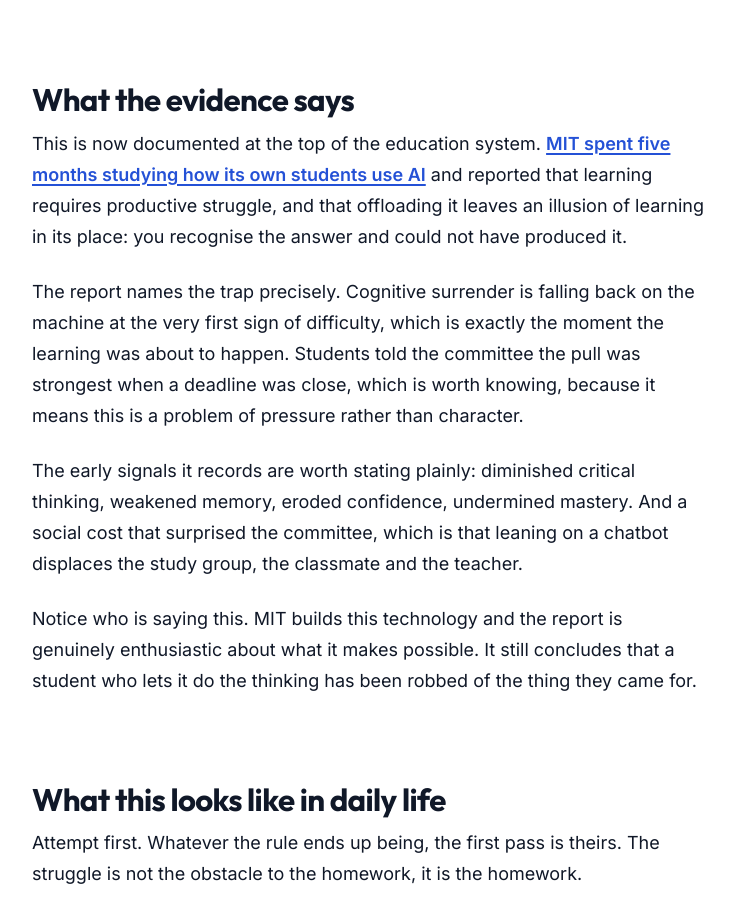
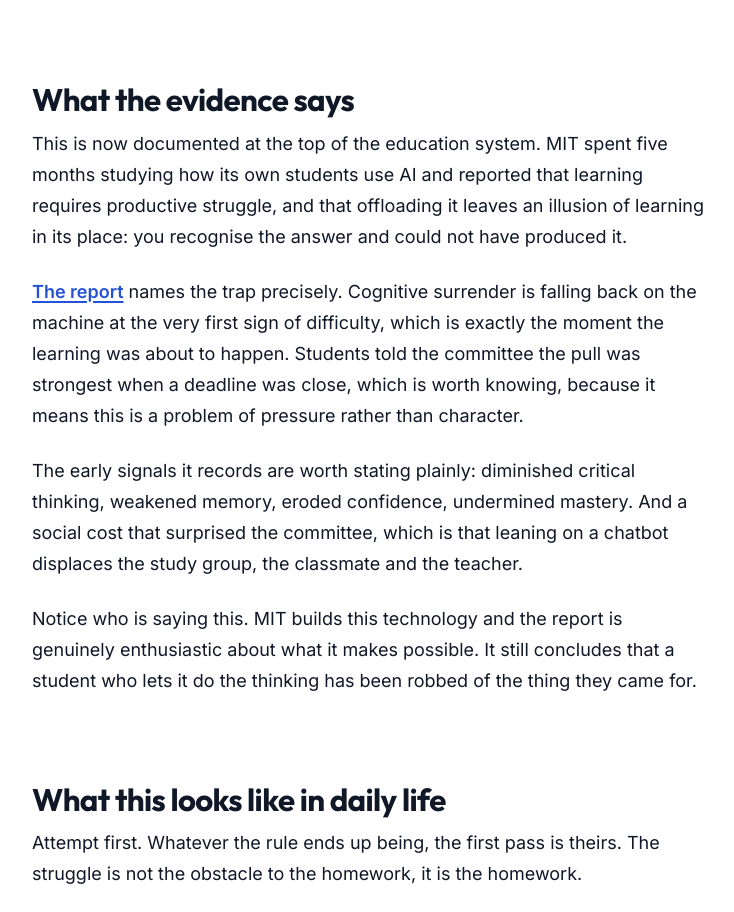
Before and after one commit to pazonada/offlinechildhood, an Astro site: page /decisions/ai-and-schoolwork in a window 1280 px wide. Shown: the part 2349-3261 px from the top of the page, without its empty margins (272-1006 px from the left). Built offline with nearby package versions, Linux system fonts and the light colour scheme; Astro itself is replaced by a stand-in of ours.

Commit message:
Move the report link onto the words that name it
The link belongs on "The report", where the reader meets the thing and
wants to see it, not on the sentence before it.

Co-Authored-By: Claude Opus 5 <noreply@anthropic.com>

```diff
--- a/src/content/decisions/ai-and-schoolwork.mdx
+++ b/src/content/decisions/ai-and-schoolwork.mdx
@@ -66,12 +66,12 @@ any particular app will.
 
 ## What the evidence says
 
-This is now documented at the top of the education system. [MIT spent five
-months studying how its own students use AI](https://aiandeducation.mit.edu/report/) and reported that learning requires
+This is now documented at the top of the education system. MIT spent five months
+studying how its own students use AI and reported that learning requires
 productive struggle, and that offloading it leaves an illusion of learning in its
 place: you recognise the answer and could not have produced it.
 
-The report names the trap precisely. Cognitive surrender is falling back on the
+[The report](https://aiandeducation.mit.edu/report/) names the trap precisely. Cognitive surrender is falling back on the
 machine at the very first sign of difficulty, which is exactly the moment the
 learning was about to happen. Students told the committee the pull was strongest
 when a deadline was close, which is worth knowing, because it means this is a
```
Also changed, not shown: 1 other file.
